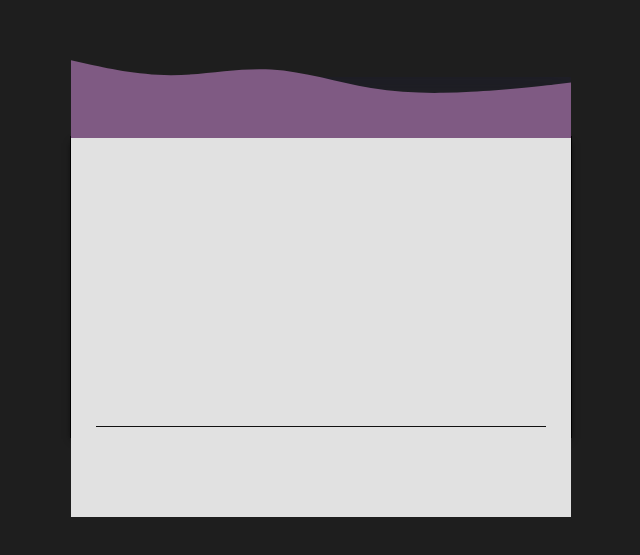
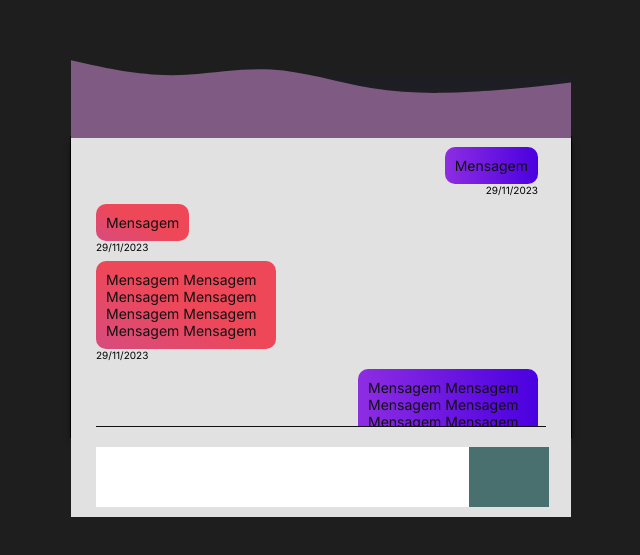
Before and after one commit to maletta/socket-chat-js, a React (Create React App) app in the folder frontend/: page / in a window 1280 px wide. Shown: the part 103-658 px from the top of the page, without its empty margins (319-959 px from the left). Built offline with nearby package versions, Linux system fonts and the light colour scheme.

Commit message:
add styled messages and mocked messages

```diff
--- a/frontend/package.json
+++ b/frontend/package.json
@@ -34,6 +34,7 @@
     "@types/node": "^16.18.65",
     "@types/react": "^18.2.38",
     "@types/react-dom": "^18.2.17",
+    "clsx": "^2.0.0",
     "react": "^18.2.0",
     "react-dom": "^18.2.0",
     "react-router-dom": "^6.20.0",
--- a/frontend/src/components/Chat/Chat.tsx
+++ b/frontend/src/components/Chat/Chat.tsx
@@ -1,8 +1,16 @@
 import React from 'react';
 
 import CHS from './styles';
+import { messagesMocks } from 'mocks/chatMessagesMock';
+import { IMessageAuthor } from 'types/messages-types';
+import clsx from 'clsx';
+import { formatDate } from 'utils/date';
 
 const Chat: React.FC = () => {
+  const user: IMessageAuthor = {
+    id: 1,
+    name: 'Agente 1',
+  };
   return (
     <CHS.ChatContainer>
       <CHS.ChatHeader>
@@ -15,7 +23,17 @@ const Chat: React.FC = () => {
         </CHS.WaveSVG>
       </CHS.ChatHeader>
       <CHS.ChatMessageContainer>
-        <CHS.ChatMessageList></CHS.ChatMessageList>
+        <CHS.ChatMessageList>
+          {messagesMocks.map(message => {
+            const messageAuthor = message.author.id === user.id ? 'sender' : 'receiver';
+            return (
+              <CHS.ChatMessageItem key={message.id} className={clsx({ [messageAuthor]: true })}>
+                <p> {message.content}</p>
+                <span>{formatDate(message.timestamp)}</span>
+              </CHS.ChatMessageItem>
+            );
+          })}
+        </CHS.ChatMessageList>
       </CHS.ChatMessageContainer>
       <CHS.ChatInputContainer>
         <CHS.ChatInput />
--- a/frontend/src/components/Chat/styles.ts
+++ b/frontend/src/components/Chat/styles.ts
@@ -1,6 +1,35 @@
-import styled from 'styled-components/macro';
+import styled, { css } from 'styled-components/macro';
 
 const containerWidth = 500;
+
+const scrollStyled = css`
+  scroll-behavior: smooth;
+
+  /* Estilos para a barra de rolagem WebKit Chrome e Safari*/
+  ::-webkit-scrollbar {
+    width: 8px; /* largura da barra de rolagem */
+  }
+
+  /* Track */
+  ::-webkit-scrollbar-track {
+    background: #f1f1f1; /* cor de fundo da track */
+  }
+
+  /* Handle */
+  ::-webkit-scrollbar-thumb {
+    background: #888; /* cor do handle */
+    border-radius: 4px; /* borda arredondada do handle */
+  }
+
+  /* Handle on hover */
+  ::-webkit-scrollbar-thumb:hover {
+    background: #555; /* cor do handle ao passar o mouse por cima */
+  }
+
+  /** Estilização para firefox */
+  scrollbar-width: thin;
+  scrollbar-color: #888 #f1f1f1;
+`;
 
 const ChatContainer = styled.div`
   width: ${containerWidth}px;
@@ -35,26 +64,81 @@ const ChatMessageContainer = styled.div`
 `;
 
 const ChatMessageList = styled.div`
+  display: flex;
+  flex-direction: column;
+
+  padding-right: 8px;
   width: 100%;
   height: 100%;
 
   border-bottom: 1px solid ${({ theme }) => theme.palette.black.dark};
+  padding-bottom: 10px;
+
+  overflow-y: scroll;
+
+  ${scrollStyled}
 `;
 
 const ChatMessageItem = styled.div`
-  background-image: linear-gradient(to right, #8e2de2, #4a00e0);
+  display: flex;
+  flex-direction: column;
+  max-width: 180px;
+  margin-bottom: 8px;
+
+  &.sender {
+    align-self: flex-end;
+  }
+
+  &.receiver {
+    align-self: flex-start;
+  }
+
+  p {
+    padding: 10px;
+    font-size: 1.4rem;
+    border-radius: 1rem;
+    color: ${({ theme }) => theme.palette.black.dark};
+  }
+
+  span {
+    font-size: 0%.8rem;
+  }
+
+  &.sender {
+    p {
+      background-image: linear-gradient(to right, #8e2de2, #4a00e0);
+    }
+
+    span {
+      text-align: end;
+    }
+  }
+
+  &.receiver {
+    p {
+      background-image: linear-gradient(25deg, #d64c7f, #ee4758 50%);
+    }
+  }
 `;
 
 const ChatInputContainer = styled.div`
+  display: grid;
+  grid-template-columns: 1fr 80px;
+
   width: 100%;
   height: 80px;
+  padding: 10px 22px 10px 25px;
 
   background-color: ${({ theme }) => theme.palette.gray.dark};
 `;
 
-const ChatInput = styled.div``;
+const ChatInput = styled.div`
+  background-color: white;
+`;
 
-const ChatSendButton = styled.div``;
+const ChatSendButton = styled.div`
+  background-color: ${({ theme }) => theme.palette.secondary.dark};
+`;
 
 export default {
   WaveSVG,
--- /dev/null
+++ b/frontend/src/mocks/chatMessagesMock.ts
@@ -0,0 +1,40 @@
+import { IMessages } from 'types/messages-types';
+
+const author1 = {
+  id: 1,
+  name: 'Agente 1',
+};
+
+const author2 = {
+  id: 2,
+  name: 'Agente 2',
+};
+
+const messagesMocks: IMessages[] = [
+  {
+    id: 1,
+    author: author1,
+    content: 'Mensagem',
+    timestamp: new Date().toUTCString(),
+  },
+  {
+    id: 2,
+    author: author2,
+    content: 'Mensagem',
+    timestamp: new Date().toUTCString(),
+  },
+  {
+    id: 2,
+    author: author2,
+    content: 'Mensagem Mensagem Mensagem Mensagem Mensagem Mensagem Mensagem Mensagem',
+    timestamp: new Date().toUTCString(),
+  },
+  {
+    id: 3,
+    author: author1,
+    content: 'Mensagem Mensagem Mensagem Mensagem Mensagem Mensagem Mensagem Mensagem',
+    timestamp: new Date().toUTCString(),
+  },
+];
+
+export { messagesMocks };
--- a/frontend/src/providers/ThemeProvider/ThemeProvider.tsx
+++ b/frontend/src/providers/ThemeProvider/ThemeProvider.tsx
@@ -1,5 +1,5 @@
 import React, { createContext, useContext, useState } from 'react';
-import { ThemeProvider as ThemeProviderStyledComponent } from 'styled-components';
+import { ThemeProvider as ThemeProviderStyledComponent } from 'styled-components/macro';
 import { ITheme } from '../../types/theme-types';
 
 type IThemeProps = {
@@ -12,13 +12,13 @@ const ThemeContextProvider = ({ children }: IThemeProps) => {
   const [theme] = useState<ITheme>({
     palette: {
       commom: {
-        black: '#fff',
-        white: '#020202',
+        black: '#020202',
+        white: '#fff',
       },
       primary: {
         main: '#7F5A83',
         dark: '#6F4973',
-        light: '#BF9AC3',// #A188A6 #9DA2AB
+        light: '#BF9AC3', // #A188A6 #9DA2AB
       },
       secondary: {
         main: '#5A7F5C',
@@ -39,14 +39,15 @@ const ThemeContextProvider = ({ children }: IThemeProps) => {
         main: '#ececec',
         dark: '#e1e1e1',
         light: '#f6f6f6',
-      }
+      },
     },
   });
 
-
-  return <ThemeContext.Provider value={theme}>
-    <ThemeProviderStyledComponent theme={theme}>{children}</ThemeProviderStyledComponent>
-  </ThemeContext.Provider>;
+  return (
+    <ThemeContext.Provider value={theme}>
+      <ThemeProviderStyledComponent theme={theme}>{children}</ThemeProviderStyledComponent>
+    </ThemeContext.Provider>
+  );
 };
 
 export const useThemeContext = () => useContext(ThemeContext);
--- /dev/null
+++ b/frontend/src/types/messages-types.ts
@@ -0,0 +1,16 @@
+interface IMessages {
+  id: string | number;
+  content: string;
+  timestamp: string;
+  author: {
+    id: string | number;
+    name: string;
+  };
+}
+
+interface IMessageAuthor {
+  id: string | number;
+  name: string;
+}
+
+export type { IMessages, IMessageAuthor };
--- /dev/null
+++ b/frontend/src/utils/date.ts
@@ -0,0 +1,11 @@
+function formatDate(dateString: string): string {
+  const date = new Date(dateString);
+
+  const day = String(date.getUTCDate()).padStart(2, '0');
+  const month = String(date.getUTCMonth() + 1).padStart(2, '0'); // Os meses são indexados a partir de 0 em JavaScript
+  const year = date.getUTCFullYear();
+
+  return `${day}/${month}/${year}`;
+}
+
+export { formatDate };
```
Also changed, not shown: 1 other file (tests, documents, lock files or other folders).
